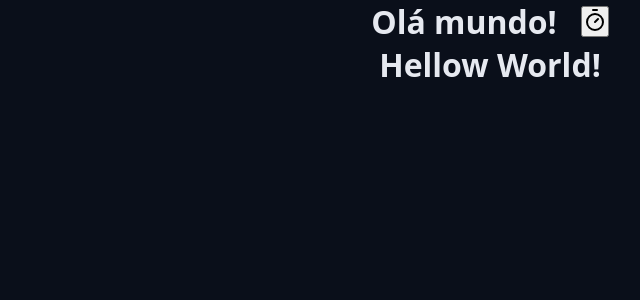
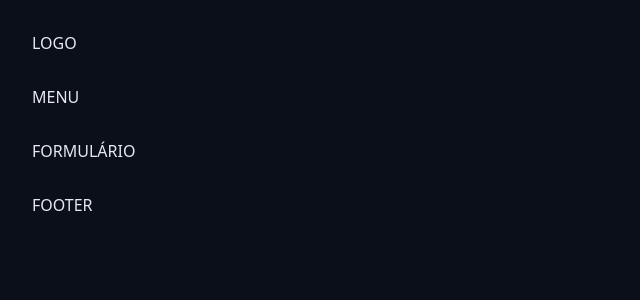
Before and after one commit to DenisSantos35/chronos-pomodoro, a React (Vite) app: page / in a window 1280 px wide. Shown: the top 300 px of the page, without its empty margins (150-790 px from the left). Built offline with nearby package versions, Linux system fonts and the light colour scheme.

Commit message:
Criando estrutura HTML e CSS do nosso app para cada seçãp do site.

```diff
--- a/src/App.tsx
+++ b/src/App.tsx
@@ -1,19 +1,29 @@
-import { Heading } from './components/Heading';
-
 import './styles/theme.css';
 import './styles/global.css';
-import { TimerIcon } from 'lucide-react';
 
 export function App() {
   return (
     <>
-      <Heading>
-        Olá mundo!
-        <button>
-          <TimerIcon />
-        </button>
-      </Heading>
-      <Heading>Hellow World!</Heading>
+      <div className='container'>
+        <div className='content'>
+          <section>LOGO</section>
+        </div>
+      </div>
+      <div className='container'>
+        <div className='content'>
+          <section>MENU</section>
+        </div>
+      </div>
+      <div className='container'>
+        <div className='content'>
+          <section>FORMULÁRIO</section>
+        </div>
+      </div>
+      <div className='container'>
+        <div className='content'>
+          <section>FOOTER</section>
+        </div>
+      </div>
     </>
   );
 }
--- a/src/styles/global.css
+++ b/src/styles/global.css
@@ -15,3 +15,16 @@ body {
   background: var(--gray-900);
   color: var(--text-default);
 }
+
+.container-fluid {
+  max-width: auto;
+}
+
+.container {
+  max-width: 98rem;
+
+  margin: 0 auto;
+}
+.content {
+  margin: 3.2rem;
+}
```
